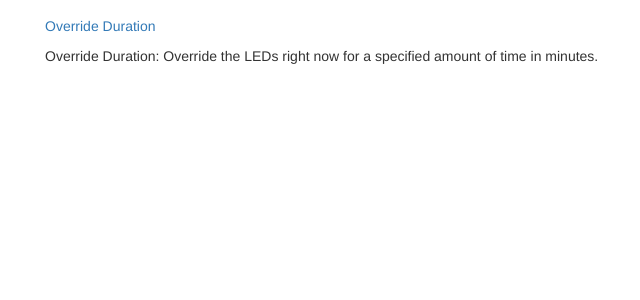
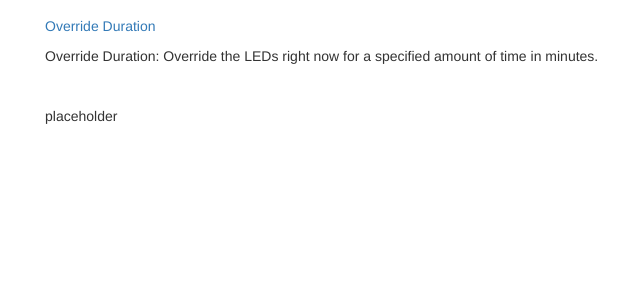
Before and after one commit to nnhsse202122/Led-Lights, a Flask app: page / in a window 1280 px wide. Shown: the part 372-672 px from the top of the page, without its empty margins (25-665 px from the left). Run offline with Flask 2, Linux system fonts and the light colour scheme; the visitor is signed in with stand-in values (Sample User, id 1); data comes from the database, SQL or seed files in the repository; both versions use the stored data as it was after the commit; some libraries are stand-ins or nearby versions.

Commit message:
added placeholder on homepage

```diff
--- a/webApp/app/templates/index.html
+++ b/webApp/app/templates/index.html
@@ -28,4 +28,9 @@
         <br>
         <br>
     {% endfor %}
+    <table>
+        <tr valign="top">
+            <td>placeholder</td>
+        </tr>
+    </table>
 {% endblock %}
```
Also changed, not shown: webApp/app.db.
